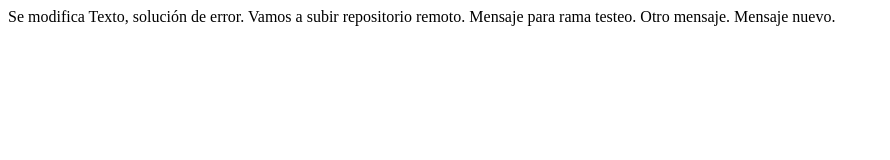
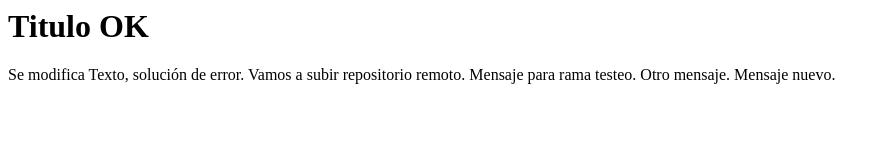
Before and after one commit to jesandova/GitFacilito, a plain HTML site: page index.htm in a window 1280 px wide. Shown: the whole page, without its empty margins (0-890 px from the left). Drawn offline with Linux system fonts and the light colour scheme.

Commit message:
Se agrega titulo

```diff
--- a/index.htm
+++ b/index.htm
@@ -2,6 +2,7 @@
 	<header>
 	</header>
 	<body>
+		<h1>Titulo OK</h1>
 		Se modifica Texto, solución de error.
 		Vamos a subir repositorio remoto.
 		Mensaje para rama testeo.
```
